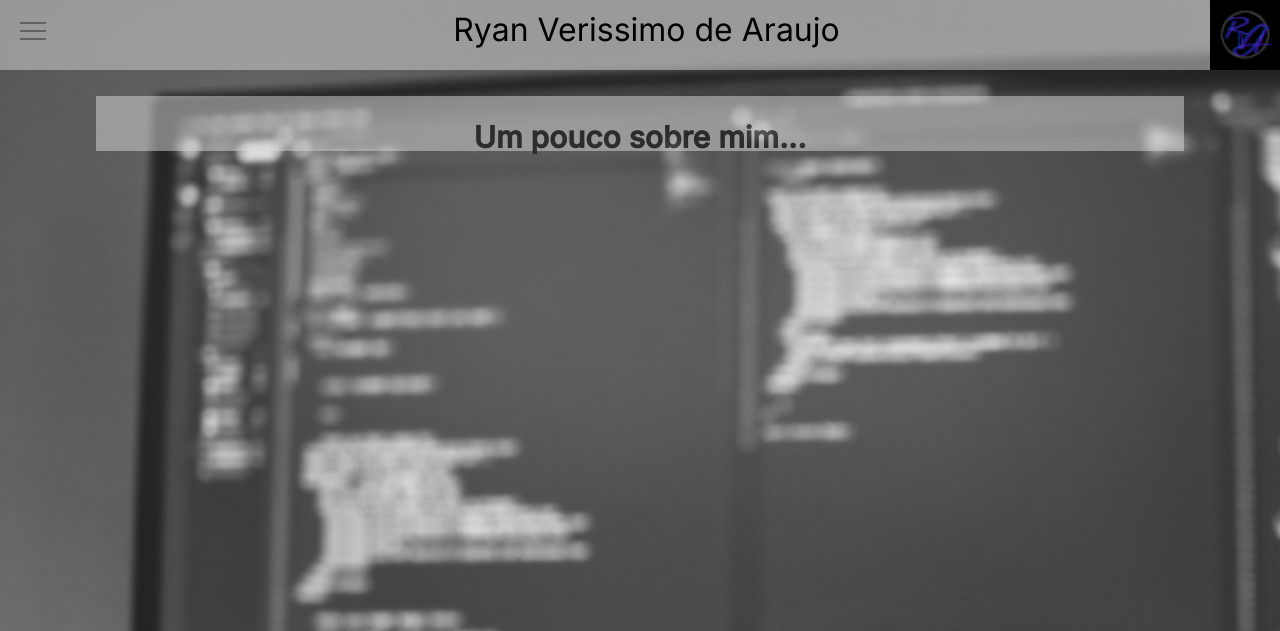
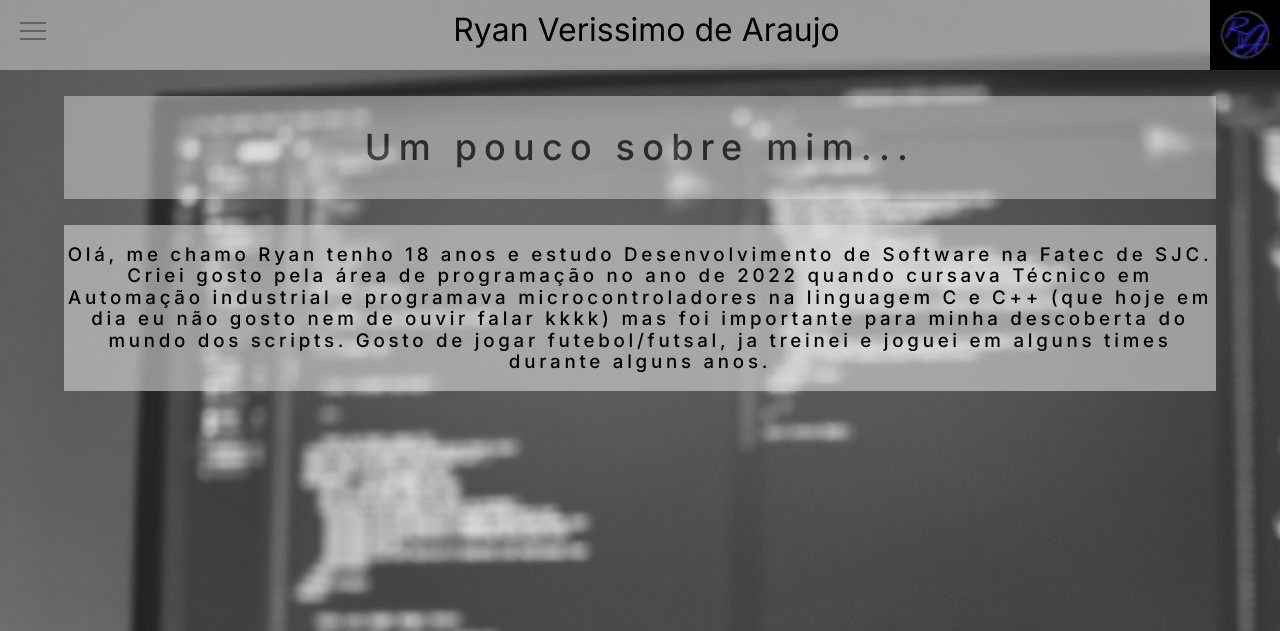
Before and after one commit to ryanvdaraujo/Designdigital, a Flask app: page /sobre in a window 1280 px wide. Shown: the top 631 px of the page. Run offline with Flask 3, Linux system fonts and the light colour scheme.

Commit message:
logos e texto do sobre
posicionei as logos das redes sociais no index e adicionei o texto no sobre

```diff
--- a/src/static/style.css
+++ b/src/static/style.css
@@ -154,13 +165,38 @@ html{
 .sobre > .subtitulo {
   background-color: #D9D9D9;
   opacity: 0.5;
-  height: 55px;
+  height: 8%;
   text-align: center;
-  width: 85%;
+  width: 90%;
   margin-top: 2%;
+  margin-bottom: 2%;
   align-items: center;
 }
 
 .sobre > .subtitulo > h2 {
-  font-size: 30px;
+  font-weight: 500;
+  font-size: 36px;
+  line-height: 44px;
+  letter-spacing: 0.2em;
+  text-align: center;
 }
+
+.descritivo {
+  display: flex;
+  justify-content: center;
+  align-items: center;
+}
+
+.descritivo > .texto-descritivo {
+  width: 90%;
+  display: flex;
+  align-items: center;
+  justify-content: center;
+  background-color: rgb(217, 217, 217, 0.6);
+}
+
+.descritivo > .texto-descritivo > h3 {
+  font-weight: 500;
+  letter-spacing: 0.2em;
+  text-align: center;
+}
--- a/src/templates/sobre.html
+++ b/src/templates/sobre.html
@@ -10,4 +10,9 @@
             <h2>Um pouco sobre mim...</h2>
         </div>
     </div>
+    <div class="descritivo">
+        <div class="texto-descritivo">
+            <h3>Olá, me chamo Ryan tenho 18 anos e estudo Desenvolvimento de Software na Fatec de SJC. Criei gosto pela área de programação no ano de 2022 quando cursava Técnico em Automação industrial e programava microcontroladores na linguagem C e C++ (que hoje em dia eu não gosto nem de ouvir falar kkkk) mas foi importante para minha descoberta do mundo dos scripts. Gosto de jogar futebol/futsal, ja treinei e joguei em alguns times durante alguns anos.</h3>
+        </div>
+    </div>
 {% endblock %}
```
Also changed, not shown: other parts of src/static/style.css (+20 -9 lines), src/templates/index.html (+6 -4 lines).
